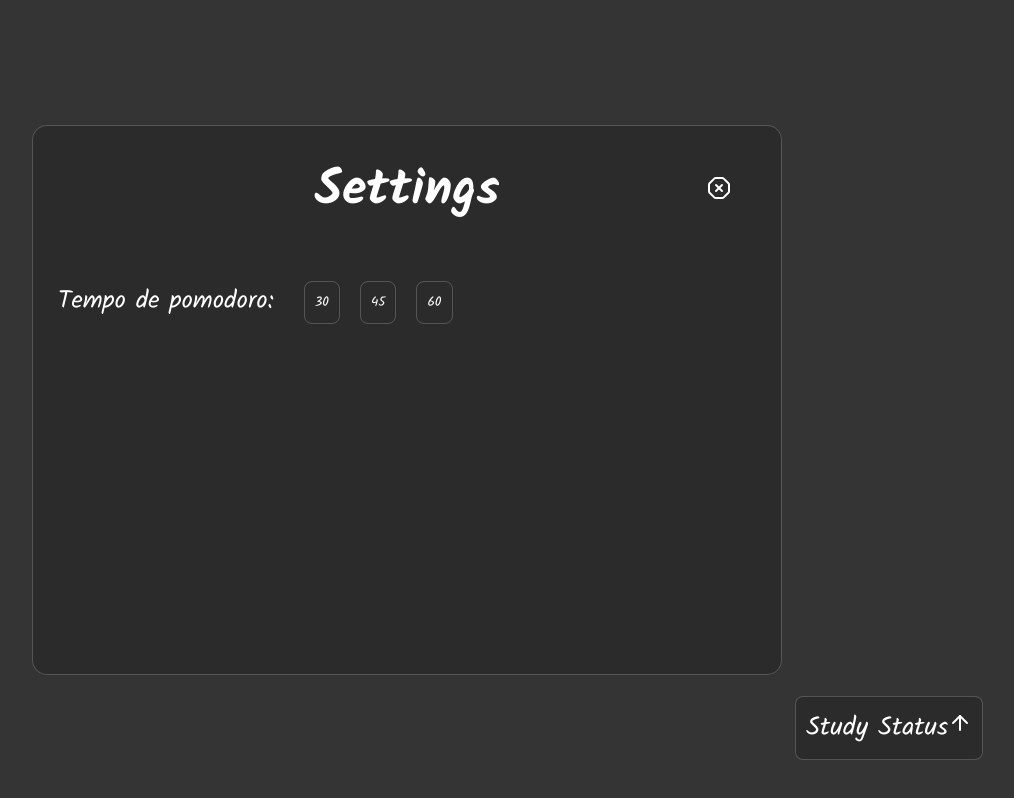
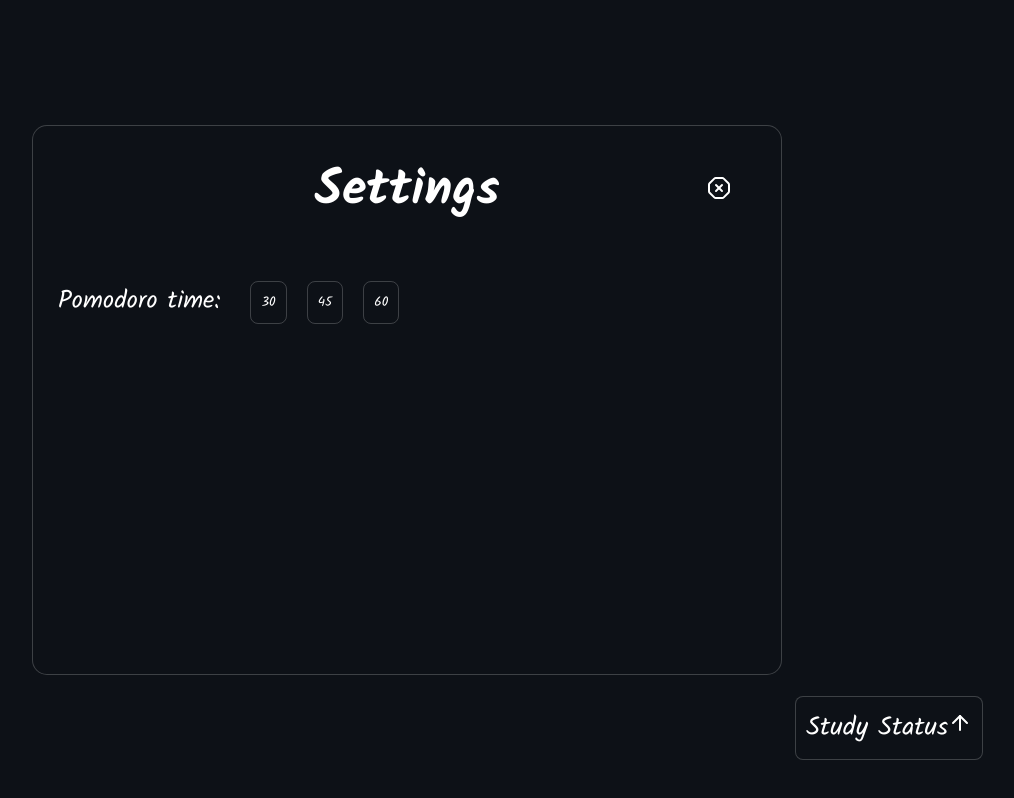
Before and after one commit to Pabloodev/pomodoro-app, a React (Vite) app: page / in a window 1280 px wide. Both pictures are taken after a click on the button 1204 px from the left and 55 px from the top of the page. Shown: the whole page, without its empty margins (233-1247 px from the left). Built offline with nearby package versions, Linux system fonts and the light colour scheme.

Commit message:
v 2.0 app - refactoring code

```diff
--- a/package.json
+++ b/package.json
@@ -15,6 +15,7 @@
   "dependencies": {
     "gh-pages": "^6.2.0",
     "lucide-react": "^0.453.0",
+    "pnpm": "^9.15.3",
     "react": "^18.3.1",
     "react-dom": "^18.3.1"
   },
--- /dev/null
+++ b/src/components/Timer/Timer.css
@@ -0,0 +1,15 @@
+.clock {
+  width: 300px;
+  height: 300px;
+  border-radius: 50%;
+  border: 1px solid rgb(255, 255, 255, 0.2);
+}
+
+.clock .displayTime {
+  font-size: 90px;
+}
+
+.controlButtons {
+  padding: 25px;
+  gap: 20px
+}
--- a/src/components/Timer.jsx
+++ b/src/components/Timer/Timer.jsx
@@ -1,11 +1,11 @@
 import { Play, Pause, Square } from "lucide-react";
 import { useState, useRef, useContext } from "react";
-import { TimerContext } from "./Pomodoro";
+import { TimerContext } from "../Pomodoro";
+import './Timer.css'
 
 export default function Timer() {
 
   const intervalRef = useRef(null);
-
   const [time, setTime] = useContext(TimerContext);
   const [isRunning, setRunning] = useState(false);
 
@@ -33,8 +33,7 @@ export default function Timer() {
   const handlePause = () => setRunning(false);
   const handleReset = () => {
     setRunning(false);
-    setTime(localStorage.getItem('time'))
-
+    setTime(localStorage.getItem('time') ?? 1800)
   };
 
   return (
--- /dev/null
+++ b/src/components/data/data.css
@@ -0,0 +1,40 @@
+.dataButton {
+  position: absolute;
+  bottom: 5%;
+  right: 5%;
+  color: white;
+  background-color: #0D1117;
+  border: 1px solid rgb(255, 255, 255, 0.2);
+  font-size: 26px;
+  border-radius: 8px;
+  transition: 0.3s;
+  padding: 10px;
+}
+
+.dataButton:hover {
+  transform: none;
+  background-color: #2b2b2b;
+}
+
+.statusDiv {
+  display: flex;
+  flex-direction: column;
+  align-items: center;
+  gap: 50px;
+  position: fixed;
+  right: 2%;
+  bottom: 3%;
+  background-color: #0D1117;
+  padding: 25px;
+  text-align: center;
+  width: 400px;
+  height: 850px;
+  border: 1px solid rgb(255, 255, 255, 0.2);
+  border-radius: 15px;
+}
+
+.leaveStatusDiv {
+  position: absolute;
+  right: 5%;
+  top: 3%;
+}
--- a/src/components/StudyData.jsx
+++ b/src/components/data/data.jsx
@@ -1,5 +1,6 @@
 import { useState } from 'react';
-import { ArrowUp, OctagonX, Hammer } from 'lucide-react';
+import { ArrowUp, OctagonX, Hammer, Omega } from 'lucide-react';
+import './data.css'
 
 export default function StudyData() {
 
--- /dev/null
+++ b/src/components/settings/Settings.css
@@ -0,0 +1,46 @@
+.settingDiv {
+  display: flex;
+  flex-direction: column;
+  text-align: center;
+  position: absolute;
+  top: 50%;
+  left: 50%;
+  transform: translate(-50%, -50%);
+  width: 750px;
+  height: 550px;
+  background-color: #0D1117;
+  border: 1px solid rgb(255, 255, 255, 0.2);
+  border-radius: 15px;
+  gap: 50px;
+  padding: 25px;
+  font-size: 25px;
+}
+
+.choosePomodoro {
+  display: flex;
+  text-align: start;
+  gap: 30px
+}
+
+.pomodoroBtns {
+  display: flex;
+  gap: 20px
+}
+
+.pomodoroBtn {
+  padding: 10px;
+  border: 1px solid rgb(255, 255, 255, 0.2);
+  border-radius: 8px;
+}
+
+.settingButton {
+  position: fixed;
+  top: 5%;
+  right: 5%;
+}
+
+.leaveSettingsButton {
+  position: absolute;
+  right: 50px;
+  top: 50px;
+}
--- a/src/components/Settings.jsx
+++ b/src/components/settings/Settings.jsx
@@ -1,6 +1,7 @@
 import { Bolt, OctagonX } from "lucide-react";
 import { useState, useContext } from "react";
-import { TimerContext } from "./Pomodoro";
+import { TimerContext } from "../Pomodoro";
+import './Settings.css'
 
 export default function Settings() {
   const [isActive, setActive] = useState(false);
@@ -23,7 +24,7 @@ export default function Settings() {
           </button>
 
           <div className="choosePomodoro">
-            <span>Tempo de pomodoro: </span>
+            <span>Pomodoro time: </span>
 
             <div className="pomodoroBtns">
               <button onClick={() => handleClick(1800)} className="pomodoroBtn">30</button>
--- /dev/null
+++ b/src/components/titleRun/TitleRun.css
@@ -0,0 +1,12 @@
+.titleDiv {
+  gap: 10px;
+}
+
+.input-changer {
+  outline: none;
+  border-bottom: 2px solid rgb(255, 255, 255, 0.2);
+}
+
+.input-changer, .titlePage {
+  font-size: 25px;
+}
--- a/src/components/TitleRun.jsx
+++ b/src/components/titleRun/TitleRun.jsx
@@ -1,9 +1,10 @@
 import { Pencil, SquareCheck } from "lucide-react";
+import './TitleRun.css'
 import { useState } from "react";
 
 export default function TitleRun() {
 
-  const [title, setTitle] = useState(localStorage.getItem('title') ?? 'Programador 2024'); // If the first value was undefined, the
+  const [title, setTitle] = useState(localStorage.getItem('title') ?? 'dev 2024');
   const [editMode, setMode] = useState(false);
 
   const handleChange = (e) => {
--- a/src/index.css
+++ b/src/index.css
@@ -4,16 +4,8 @@
     box-sizing: border-box;
     font-family: "Kalam", cursive;
     border: none;
-    color: var(--white-general);
+    color: white;
     background: none;
-}
-
-:root {
-    --gray-strong: #343434;
-    --gray-very-strong: #2B2B2B;
-    --gray-transparent:rgb(255, 255, 255, 0.2);
-    --white-general:#fff;
-
 }
 
 body {
@@ -22,7 +14,7 @@ body {
     justify-content: center;
     align-items: center;
     min-height: 100vh;
-    background-color: var(--gray-strong);
+    background-color: #0D1117;
 }
 
 button {
@@ -45,121 +37,3 @@ button:hover {
     flex-direction: column;
     gap: 80px;
 }
-
-.clock {
-    width: 300px;
-    height: 300px;
-    border-radius: 50%;
-    border: 1px solid var(--gray-transparent);
-}
-
-.clock .displayTime {
-    font-size: 90px;
-}
-
-.controlButtons {
-    padding: 25px;
-    gap: 20px
-}
-
-.settingDiv {
-    display: flex;
-    flex-direction: column;
-    text-align: center;
-    position: absolute;
-    top: 50%;
-    left: 50%;
-    transform: translate(-50%, -50%);
-    width: 750px;
-    height: 550px;
-    background-color: var(--gray-very-strong);
-    border: 1px solid var(--gray-transparent);
-    border-radius: 15px;
-    gap: 50px;
-    padding: 25px;
-    font-size: 25px;
-}
-
-.choosePomodoro {
-    display: flex;
-    text-align: start;
-    gap: 30px
-}
-
-.pomodoroBtns {
-    display: flex;
-    gap: 20px
-}
-
-.pomodoroBtn {
-    padding: 10px;
-    border: 1px solid var(--gray-transparent);
-    border-radius: 8px;
-}
-
-.settingButton {
-    position: fixed;
-    top: 5%;
-    right: 5%;
-}
-
-.leaveSettingsButton {
-    position: absolute;
-    right: 50px;
-    top: 50px;
-}
-
-
-.dataButton {
-    position: absolute;
-    bottom: 5%;
-    right: 5%;
-    color: var(--white-general);
-    background-color: var(--gray-very-strong);
-    border: 1px solid var(--gray-transparent);
-    font-size: 26px;
-    border-radius: 8px;
-    transition: 0.3s;
-    padding: 10px;
-}
-
-.dataButton:hover {
-    transform: none;
-    background-color: #4a4a4a;
-}
-
-.titleDiv {
-    gap: 10px;
-}
-
-.input-changer {
-    outline: none;
-    border-bottom: 2px solid var(--gray-transparent);
-}
-
-.input-changer, .titlePage {
-    font-size: 25px;
-}
-
-.statusDiv {
-    display: flex;
-    flex-direction: column;
-    align-items: center;
-    gap: 50px;
-    position: fixed;
-    right: 2%;
-    bottom: 3%;
-    background-color: var(--gray-very-strong);
-    padding: 25px;
-    text-align: center;
-    width: 400px;
-    height: 850px;
-    border: 1px solid var(--gray-transparent);
-    border-radius: 15px;
-}
-
-.leaveStatusDiv {
-    position: absolute;
-    right: 5%;
-    top: 3%;
-}
```
Also changed, not shown: src/components/Pomodoro.jsx (+6 -5 lines), 1 other file (tests, documents, lock files or other folders).
